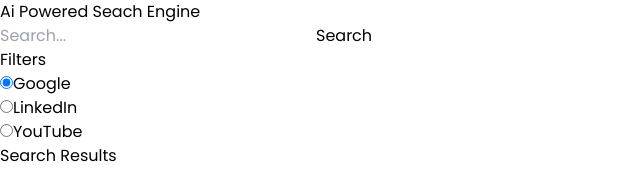
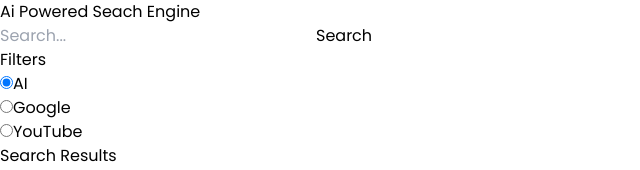
Before and after one commit to iaman-mishra/Ai-Search-Engine, a React (Vite) app in the folder frontend/: page / in a window 1280 px wide. Shown: the top 170 px of the page, without its empty margins (0-640 px from the left). Built offline with nearby package versions, Linux system fonts and the light colour scheme.

Commit message:
Update platform options and search result configurations

```diff
--- a/frontend/src/App.jsx
+++ b/frontend/src/App.jsx
@@ -1,17 +1,15 @@
-import React, { useContext} from "react";
+import React, { useContext } from "react";
 import Navbar from "./components/Navbar";
 import { AppContext } from "./AppContext";
-import ResultCard from "./components/resultCard.jsx";
+import ResultCard from "./components/ResultCard";
 // import GoogleCard from "./components/GoogleCard";
 
 const App = () => {
-
   const { platform, setPlatform, searchResults } = useContext(AppContext);
 
   const handlePlatformChange = (e) => {
     setPlatform(e.target.id);
   };
-
 
   return (
     <>
@@ -25,6 +23,20 @@
                 <input
                   type="radio"
                   name="platform"
+                  id="ai"
+                  className="w-4 h-4"
+                  checked={platform === "ai"}
+                  onChange={handlePlatformChange}
+                />
+                <label htmlFor="ai" className="text-gray-700">
+                  AI
+                </label>
+              </div>
+
+              <div className="flex items-center gap-2">
+                <input
+                  type="radio"
+                  name="platform"
                   id="google"
                   className="w-4 h-4"
                   checked={platform === "google"}
@@ -34,19 +46,7 @@
                   Google
                 </label>
               </div>
-              <div className="flex items-center gap-2">
-                <input
-                  type="radio"
-                  name="platform"
-                  id="linkedin"
-                  className="w-4 h-4"
-                  checked={platform === "linkedin"}
-                  onChange={handlePlatformChange}
-                />
-                <label htmlFor="linkedin" className="text-gray-700">
-                  LinkedIn
-                </label>
-              </div>
+
               <div className="flex items-center gap-2">
                 <input
                   type="radio"
@@ -65,10 +65,16 @@
 
           <div className="p-4 flex flex-col w-full shadow-md rounded-md bg-gray-100">
             <h1 className="text-xl font-semibold mb-6">Search Results</h1>
-            <div className={`flex flex-col justify-between ${platform === "youtube" ? "grid sm:grid-cols-1 md:grid-cols-2 gap-4 lg:grid-cols-3 xl:grid-cols-4" : "flex-row"}`}>
+            <div
+              className={`flex flex-col justify-between ${
+                platform === "youtube"
+                  ? "grid sm:grid-cols-1 md:grid-cols-2 gap-4 lg:grid-cols-3 xl:grid-cols-4"
+                  : "flex-row"
+              }`}
+            >
               {searchResults.length > 0 ? (
                 searchResults
-                  .filter(result => result.platform === platform)
+                  .filter((result) => result.platform === platform)
                   .map((result, index) => (
                     <ResultCard key={index} {...result} />
                   ))
--- a/frontend/src/AppContext.jsx
+++ b/frontend/src/AppContext.jsx
@@ -6,7 +6,7 @@
 export const AppContextProvider = ({ children }) => {
 
   const [searchQuery, setSearchQuery] = useState("");
-  const [platform, setPlatform] = useState("google");
+  const [platform, setPlatform] = useState("ai");
   const [searchResults, setSearchResults] = useState([]);
 
   const fetchSearchResults = async () => {
@@ -16,8 +16,8 @@
         const googleApiKey = import.meta.env.VITE_GOOGLE_CUSTOM_SEARCH_ENGINE_KEY;
         const googleCx = import.meta.env.VITE_GOOGLE_CUSTOM_SEARCH_ENGINE_CX;
 
-        const youtubeUrl = `https://www.googleapis.com/youtube/v3/search?part=snippet&q=${searchQuery}&key=${youtubeApiKey}&maxResults=10`;
-        const googleUrl = `https://www.googleapis.com/customsearch/v1?q=${searchQuery}&key=${googleApiKey}&cx=${googleCx}`;
+        const youtubeUrl = `https://www.googleapis.com/youtube/v3/search?part=snippet&q=${searchQuery}&key=${youtubeApiKey}&maxResults=100`;
+        const googleUrl = `https://www.googleapis.com/customsearch/v1?q=${searchQuery}&key=${googleApiKey}&cx=${googleCx}&maxResults=100`;
 
         const [youtubeResponse, googleResponse] = await Promise.all([
           axios.get(youtubeUrl),
```
